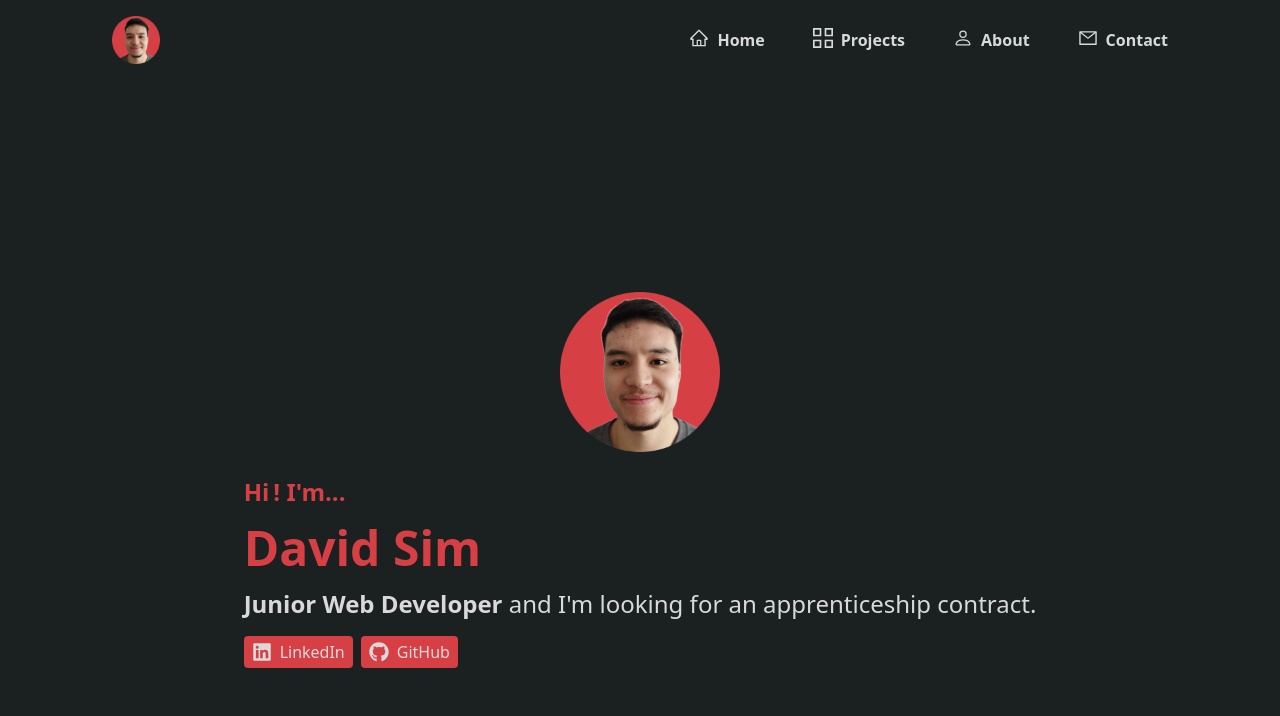
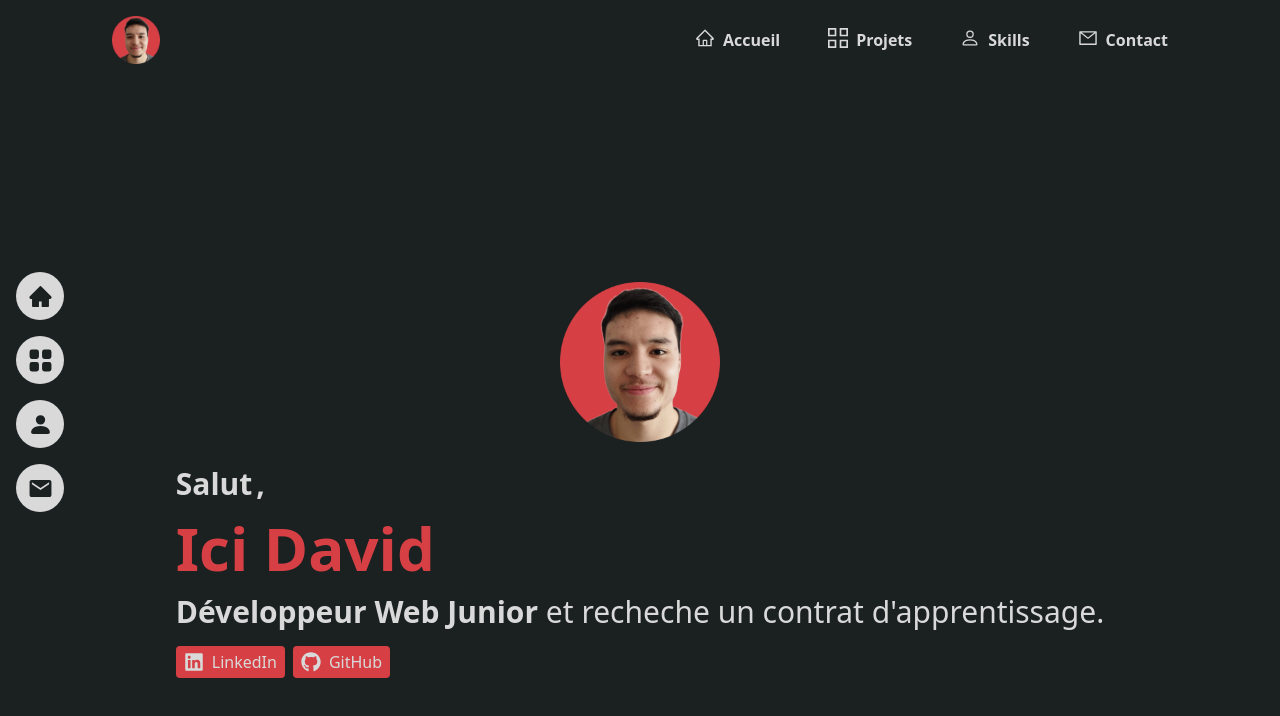
Before and after one commit to Dendeey/my-porfolio, a React (Vite) app: page / in a window 1280 px wide. Shown: the top 716 px of the page. Built offline with nearby package versions, Linux system fonts and the light colour scheme.

Commit message:
Left sidebar

```diff
--- a/src/App.jsx
+++ b/src/App.jsx
@@ -7,7 +7,7 @@ import Contact from "./components/Contact";
 
 function App() {
   return (
-    <div className="overflow-x-hidden bg-eerieblack min-h-screen w-screen">
+    <div className="overflow-x-hidden bg-eerieblack min-h-screen">
       <div className="max-w-6xl m-auto">
         <Sidenav />
         <Main />
--- a/src/components/About.jsx
+++ b/src/components/About.jsx
@@ -25,7 +25,7 @@ const About = () => {
   return (
     <div className="div-about div-animate show-animation flex justify-center h-screen">
       <h1 className="animate text-3xl text-platinum text-4xl font-bold">
-        About
+        <span className="uppercase">à</span> propos
       </h1>
     </div>
   );
--- a/src/components/Main.jsx
+++ b/src/components/Main.jsx
@@ -39,13 +39,13 @@ const Main = () => {
         className="div-animate show-animation flex flex-col gap-4 relative"
       >
         <span className="show-appear-animation"></span>
-        <h1 className="text-poppyred text-2xl font-semibold">
-          Hi<span className="pl-1">!</span> I'm...
+        <h1 className="text-platinum text-3xl font-semibold">
+          Salut<span className="pl-1">,</span>
         </h1>
-        <h2 className="text-poppyred text-5xl font-bold">David Sim</h2>
-        <h3 className="text-platinum text-2xl">
-          <span className="font-semibold">Junior Web Developer</span> and I'm
-          looking for an apprenticeship contract.
+        <h2 className="text-poppyred text-6xl font-bold">Ici David</h2>
+        <h3 className="text-platinum text-3xl">
+          <span className="font-semibold">Développeur Web Junior</span> et
+          recheche un contrat d'apprentissage.
         </h3>
         <nav>
           <ul className="flex gap-2">
--- a/src/components/Projects.jsx
+++ b/src/components/Projects.jsx
@@ -24,11 +24,11 @@ const Projects = () => {
   }, []);
 
   return (
-    <div className="div-projects div-animate show-animation flex flex-col px-6 mb-52 items-center w-full min-h-screen">
-      <h1 className="animate text-platinum text-4xl font-bold mb-8">
-        Projects
+    <div className="div-projects div-animate show-animation flex flex-col px-6 mb-40 items-center w-full min-h-screen">
+      <h1 className="animate text-platinum text-4xl font-bold mb-20">
+        Projets
       </h1>
-      <section className="div-projects div-animate show-animation flex flex-wrap gap-8">
+      <section className="div-projects div-animate show-animation flex flex-wrap justify-center items-center gap-8">
         <section className="animate projects_container flex flex-col bg-gunmetal rounded-md">
           <section className="projects_container_header h-60 bg-portfolioProject bg-cover rounded-t-md">
             <a href="#" className="flex justify-end">
--- a/src/components/Sidenav.jsx
+++ b/src/components/Sidenav.jsx
@@ -1,22 +1,73 @@
 import React, { useState } from "react";
-import { AiOutlineHome, AiOutlineMail, AiOutlineMenu } from "react-icons/ai";
+import {
+  AiOutlineHome,
+  AiOutlineMail,
+  AiOutlineMenu,
+  AiFillHome,
+} from "react-icons/ai";
 import { GrProjects } from "react-icons/gr";
-import { BsPerson } from "react-icons/bs";
-import { IoMdClose } from "react-icons/io";
+import { BsPerson, BsPersonFill, BsFillGridFill } from "react-icons/bs";
+import { IoMdClose, IoMdMail } from "react-icons/io";
 import Logo from "../assets/images/Logo.png";
 
 const Sidenav = () => {
   // Déclarer une variable grâce au hook "useState" de React et l'initier à "false".
   // Puis une fonction qui permet de modifier l'état cette dernière.
+  // Déclarer une fonction stockée dans une variable qui permet de passer à l'état inverse, soit "true" ou "false".
   const [nav, setNav] = useState(false);
-
-  // Déclarer une fonction stockée dans une variable qui permet de passer à l'état inverse, soit "true" ou "false".
   const handleNav = () => {
     setNav(!nav);
   };
 
+  // Au scroll de la page, déplacer la barre de naviguation du haut à gauche.
+  function moveNavBarToLeft() {
+    const headerElement = document.getElementById("topHeader");
+    const topHeaderPos = document.headerElement.offsetTop;
+  }
+
   return (
     <div id="header">
+      <section
+        id="leftHeader"
+        className="max-xl:hidden fixed h-full left-4 flex items-center"
+      >
+        <nav>
+          <ul>
+            <li className="pb-4">
+              <a
+                href="#main"
+                className=" bg-platinum text-eerieblack w-12 h-12 px-2 rounded-full font-bold flex justify-center items-center hover:scale-105 ease-in duration-200"
+              >
+                <AiFillHome size={25} />
+              </a>
+            </li>
+            <li className="pb-4">
+              <a
+                href="#main"
+                className="bg-platinum text-eerieblack w-12 h-12 rounded-full font-bold flex justify-center items-center hover:scale-105 ease-in duration-200"
+              >
+                <BsFillGridFill size={25} />
+              </a>
+            </li>
+            <li className="pb-4">
+              <a
+                href="#main"
+                className="bg-platinum text-eerieblack w-12 h-12 rounded-full font-bold flex justify-center items-center hover:scale-105 ease-in duration-200"
+              >
+                <BsPersonFill size={25} />
+              </a>
+            </li>
+            <li className="pb-4">
+              <a
+                href="#main"
+                className="bg-platinum text-eerieblack w-12 h-12 rounded-full font-bold flex justify-center items-center hover:scale-105 ease-in duration-200"
+              >
+                <IoMdMail size={25} />
+              </a>
+            </li>
+          </ul>
+        </nav>
+      </section>
       {nav ? (
         <IoMdClose
           size={30}
@@ -38,21 +89,23 @@ const Sidenav = () => {
             className="w-[80%] text-platinum font-bold flex justify-center items-center bg-eerieblack rounded shadow-lg shadow-gray-800 m-2 p-4 cursor-pointer hover:scale-105 ease-in duration-200"
           >
             <AiOutlineHome size={20} />
-            <span className="pl-4">Home</span>
+            <span className="pl-4">Accueil</span>
           </a>
           <a
             href="#main"
             className="w-[80%] text-platinum font-bold flex justify-center items-center bg-eerieblack rounded shadow-lg shadow-gray-800 m-2 p-4 cursor-pointer hover:scale-105 ease-in duration-200"
           >
             <GrProjects size={20} />
-            <span className="pl-4">Projects</span>
+            <span className="pl-4">Projets</span>
           </a>
           <a
             href="#main"
             className="w-[80%] text-platinum font-bold flex justify-center items-center bg-eerieblack rounded shadow-lg shadow-gray-800 m-2 p-4 cursor-pointer hover:scale-105 ease-in duration-200"
           >
             <BsPerson size={20} />
-            <span className="pl-4">About</span>
+            <span className="pl-4">
+              <span className="uppercase">à</span> propos
+            </span>
           </a>
           <a
             href="#main"
@@ -63,7 +116,7 @@ const Sidenav = () => {
           </a>
         </div>
       ) : (
-        <header className="md:block hidden">
+        <header id="topHeader" className="md:block hidden">
           <div className="flex justify-center items-center py-4 px-12">
             <a href="#main" className="mr-auto">
               <img className="w-12 h-auto" src={Logo} alt="Logo" />
@@ -76,7 +129,7 @@ const Sidenav = () => {
                     className="flex font-semibold text-platinum hover:text-poppyred duration-200"
                   >
                     <AiOutlineHome size={20} />
-                    <span className="pl-2">Home</span>
+                    <span className="pl-2">Accueil</span>
                   </a>
                 </li>
                 <li>
@@ -85,7 +138,7 @@ const Sidenav = () => {
                     className="flex font-semibold text-platinum hover:text-poppyred duration-200"
                   >
                     <GrProjects size={20} />
-                    <span className="pl-2">Projects</span>
+                    <span className="pl-2">Projets</span>
                   </a>
                 </li>
                 <li>
@@ -94,7 +147,7 @@ const Sidenav = () => {
                     className="flex font-semibold text-platinum hover:text-poppyred duration-200"
                   >
                     <BsPerson size={20} />
-                    <span className="pl-2">About</span>
+                    <span className="pl-2">Skills</span>
                   </a>
                 </li>
                 <li>
```
